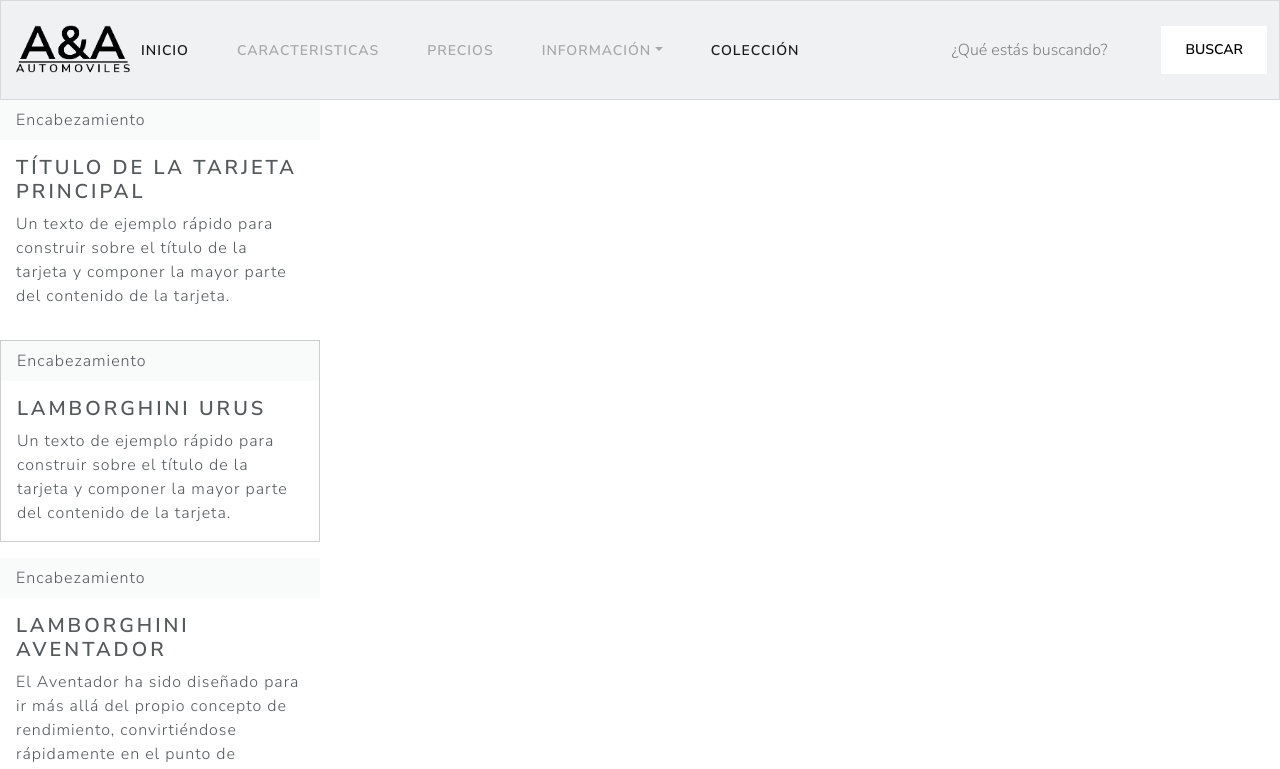
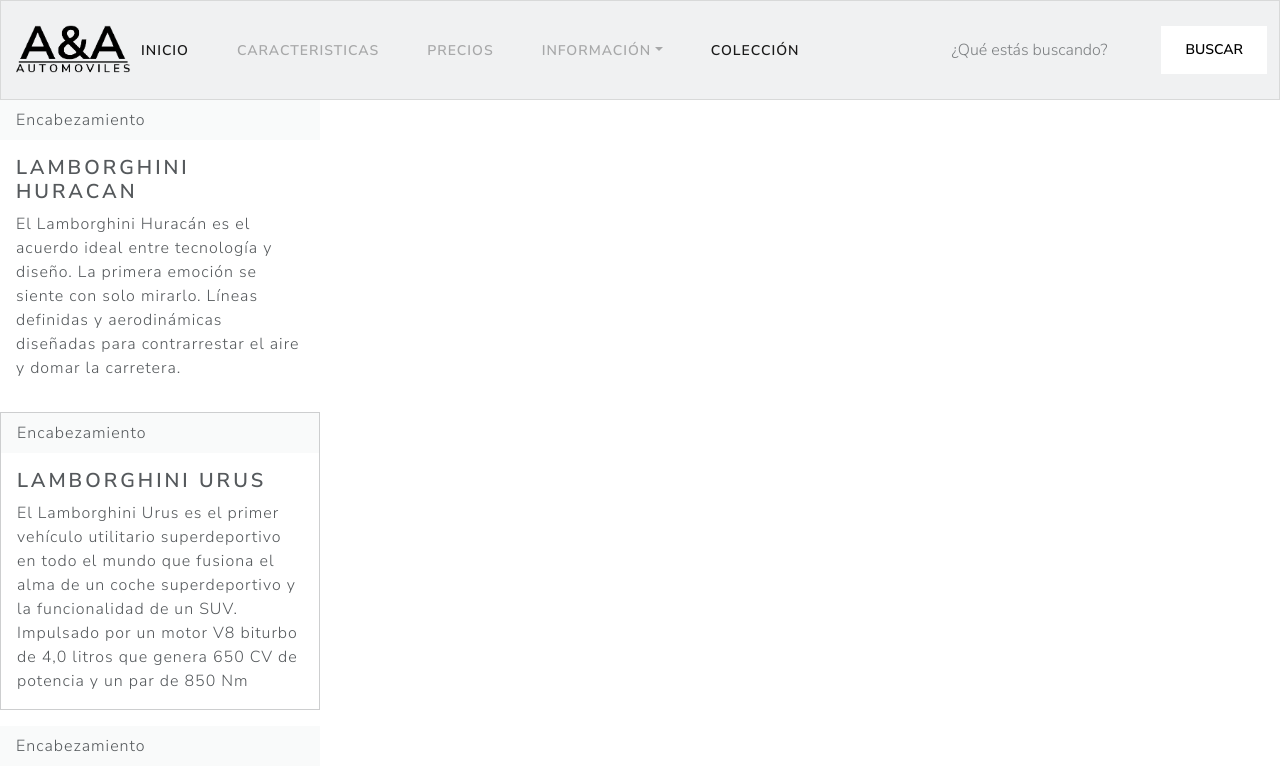
Before and after one commit to acastellon1/Electiva_A1_Act4, an Angular app: page / in a window 1280 px wide. Shown: the top 769 px of the page. Built offline with nearby package versions, Linux system fonts and the light colour scheme.

Commit message:
cards cambio 2

```diff
--- a/src/app/components/layout/section/section.component.html
+++ b/src/app/components/layout/section/section.component.html
@@ -2,15 +2,16 @@
     <div class="card border-primary mb-3" style="max-width: 20rem;">
         <div class="card-header"><font style="vertical-align: inherit;"><font style="vertical-align: inherit;">Encabezamiento</font></font></div>
         <div class="card-body">
-          <h4 class="card-title"><font style="vertical-align: inherit;"><font style="vertical-align: inherit;">Título de la tarjeta principal</font></font></h4>
-          <p class="card-text"><font style="vertical-align: inherit;"><font style="vertical-align: inherit;">Un texto de ejemplo rápido para construir sobre el título de la tarjeta y componer la mayor parte del contenido de la tarjeta.</font></font></p>
+          <h4 class="card-title"><font style="vertical-align: inherit;"><font style="vertical-align: inherit;">LAMBORGHINI HURACAN</font></font></h4>
+          <p class="card-text"><font style="vertical-align: inherit;"><font style="vertical-align: inherit;">El Lamborghini Huracán es el acuerdo ideal entre tecnología y diseño.
+            La primera emoción se siente con solo mirarlo. Líneas definidas y aerodinámicas diseñadas para contrarrestar el aire y domar la carretera.</font></font></p>
         </div>
       </div>
       <div class="card border-secondary mb-3" style="max-width: 20rem;">
         <div class="card-header"><font style="vertical-align: inherit;"><font style="vertical-align: inherit;">Encabezamiento</font></font></div>
         <div class="card-body">
           <h4 class="card-title"><font style="vertical-align: inherit;"><font style="vertical-align: inherit;">LAMBORGHINI URUS</font></font></h4>
-          <p class="card-text"><font style="vertical-align: inherit;"><font style="vertical-align: inherit;">Un texto de ejemplo rápido para construir sobre el título de la tarjeta y componer la mayor parte del contenido de la tarjeta.</font></font></p>
+          <p class="card-text"><font style="vertical-align: inherit;"><font style="vertical-align: inherit;">El Lamborghini Urus es el primer vehículo utilitario superdeportivo en todo el mundo que fusiona el alma de un coche superdeportivo y la funcionalidad de un SUV. Impulsado por un motor V8 biturbo de 4,0 litros que genera 650 CV de potencia y un par de 850 Nm</font></font></p>
         </div>
       </div>
       <div class="card border-success mb-3" style="max-width: 20rem;">
```
